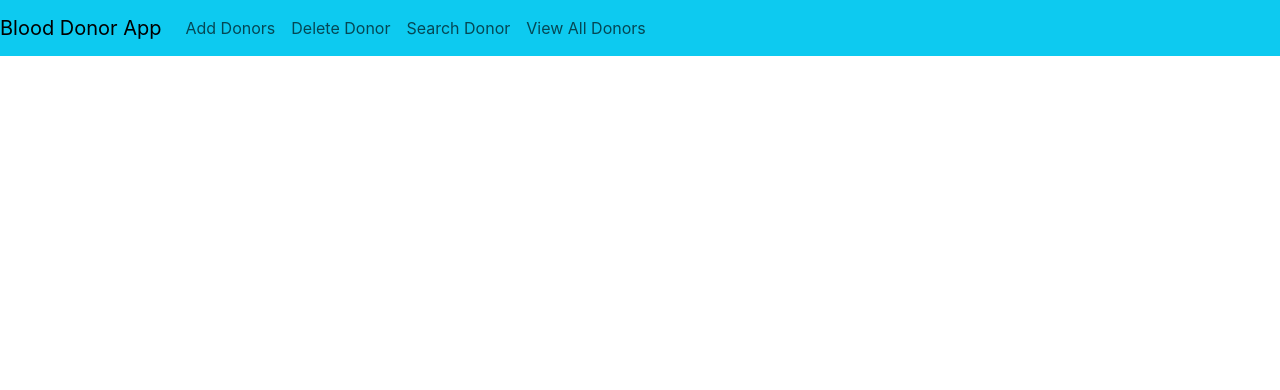
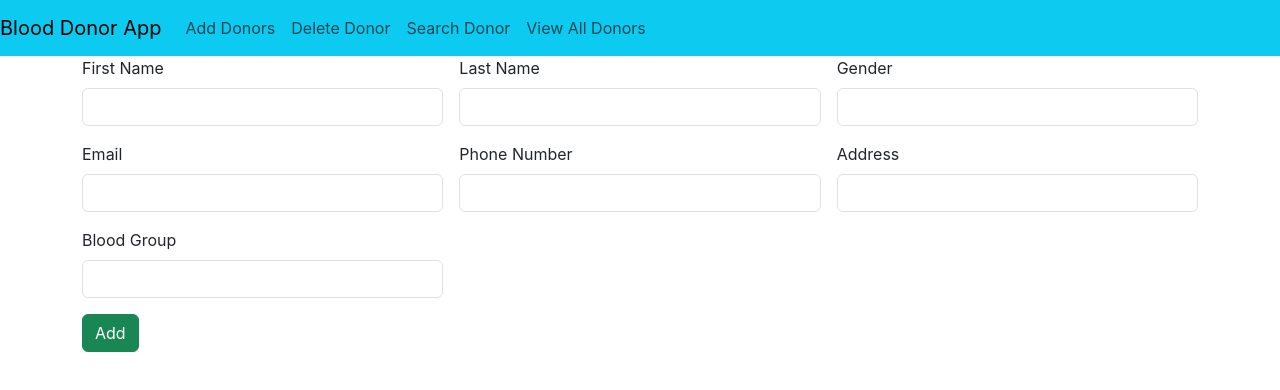
Before and after one commit to PRESISPREMACHANDRAN/Blood_Donors_App-Frontend, a React (Create React App) app: page / in a window 1280 px wide. Shown: the top 390 px of the page. Built offline with nearby package versions, Linux system fonts and the light colour scheme.

Commit message:
add donor component created

```diff
--- a/src/App.js
+++ b/src/App.js
@@ -1,11 +1,12 @@
 
 import './App.css';
-import Header from './Components/Header';
+import AddDonors from './Components/AddDonors';
+
 
 function App() {
   return (
     <div >
-<Header/>
+<AddDonors/>
     </div>
   );
 }
--- /dev/null
+++ b/src/Components/AddDonors.jsx
@@ -0,0 +1,91 @@
+import axios from 'axios';
+import React, { useState } from 'react'
+import Header from './Header';
+
+const AddDonors = () => {
+      const [formValue, changeFormValue] = useState({
+        firstName: "",
+        lastName: "",
+        gender: "",
+        email: "",
+        phoneNumber: "",
+        address: "",
+        bloodGroup: "",
+      });
+
+      const readValue = (e) => {
+        changeFormValue({ ...formValue, [e.target.name]: e.target.value });
+      };
+
+      const submitValue = () => {
+        console.log(formValue);
+        axios.post("http://localhost:4000/add", formValue).then((response) => {
+          if (response.data.status == "success") {
+            alert("successfully added");
+          } else {
+            alert("error....");
+          }
+        });
+      };
+  return (
+    <>
+    <Header/>
+      <div className="container">
+        <div className="row">
+          <div className="col col-12 col-sm-12 col-md-12 col-lg-12 col-xl-12 col-xxl-12">
+            <div className="row g-3">
+              <div className="col col-12 col-sm-6 col-md-4 col-lg-4 col-xl-4 col-xxl-4">
+                <label htmlFor="" className="form-label">
+                  First Name
+                </label>
+                <input type="text" className="form-control" name="firstName" value={formValue.firstName} onChange={readValue}/>
+              </div>
+              <div className="col col-12 col-sm-6 col-md-4 col-lg-4 col-xl-4 col-xxl-4">
+                <label htmlFor="" className="form-label">
+                  Last Name
+                </label>
+                <input type="text" className="form-control" name='lastName' value={formValue.lastName} onChange={readValue}/>
+              </div>
+              <div className="col col-12 col-sm-6 col-md-4 col-lg-4 col-xl-4 col-xxl-4">
+                <label htmlFor="" className="form-label">
+                  Gender
+                </label>
+                <input type="text" className="form-control" name="gender" value={formValue.gender} onChange={readValue}/>
+              </div>
+              <div className="col col-12 col-sm-6 col-md-4 col-lg-4 col-xl-4 col-xxl-4">
+                <label htmlFor="" className="form-label">
+                  Email
+                </label>
+                <input type="email" name="" id="" className="form-control" name="email" value={formValue.email} onChange={readValue}/>
+              </div>
+              <div className="col col-12 col-sm-12 col-md-4 col-lg-4 col-xl-4 col-xxl-4">
+                <label htmlFor="" className="form-label">
+                  Phone Number
+                </label>
+               <input type="number" name="" id="" className="form-control" name="phoneNumber" value={formValue.phoneNumber} onChange={readValue}/>
+              </div>
+              <div className="col col-12 col-sm-6 col-md-4 col-lg-4 col-xl-4 col-xxl-4">
+                <label htmlFor="" className="form-label">
+                 Address
+                </label>
+                <input type="text" className="form-control" name='address' value={formValue.address} onChange={readValue}/>
+              </div>
+              <div className="col col-12 col-sm-6 col-md-4 col-lg-4 col-xl-4 col-xxl-4">
+                <label htmlFor="" className="form-label">
+                  Blood Group
+                </label>
+                <input type="text" className="form-control" name='bloodGroup' value={formValue.bloodGroup} onChange={readValue}/>
+              </div>
+              <div className="col col-12 col-sm-6 col-md-12 col-lg-12 col-xl-12 col-xxl-12">
+               <button className="btn btn-success" onClick={submitValue}>Add</button>
+              </div>
+            </div>
+          </div>
+        </div>
+      </div>
+    </>
+  );
+
+}
+
+export default AddDonors
```
